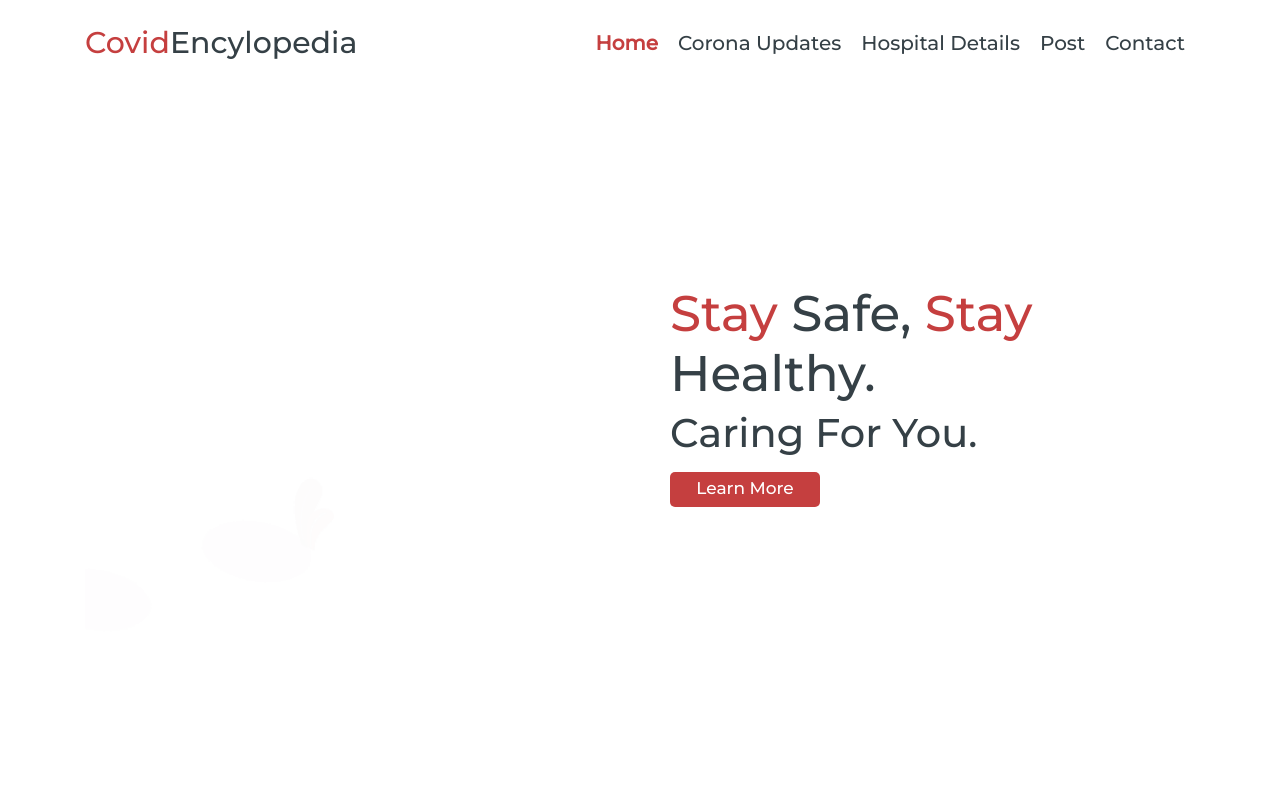
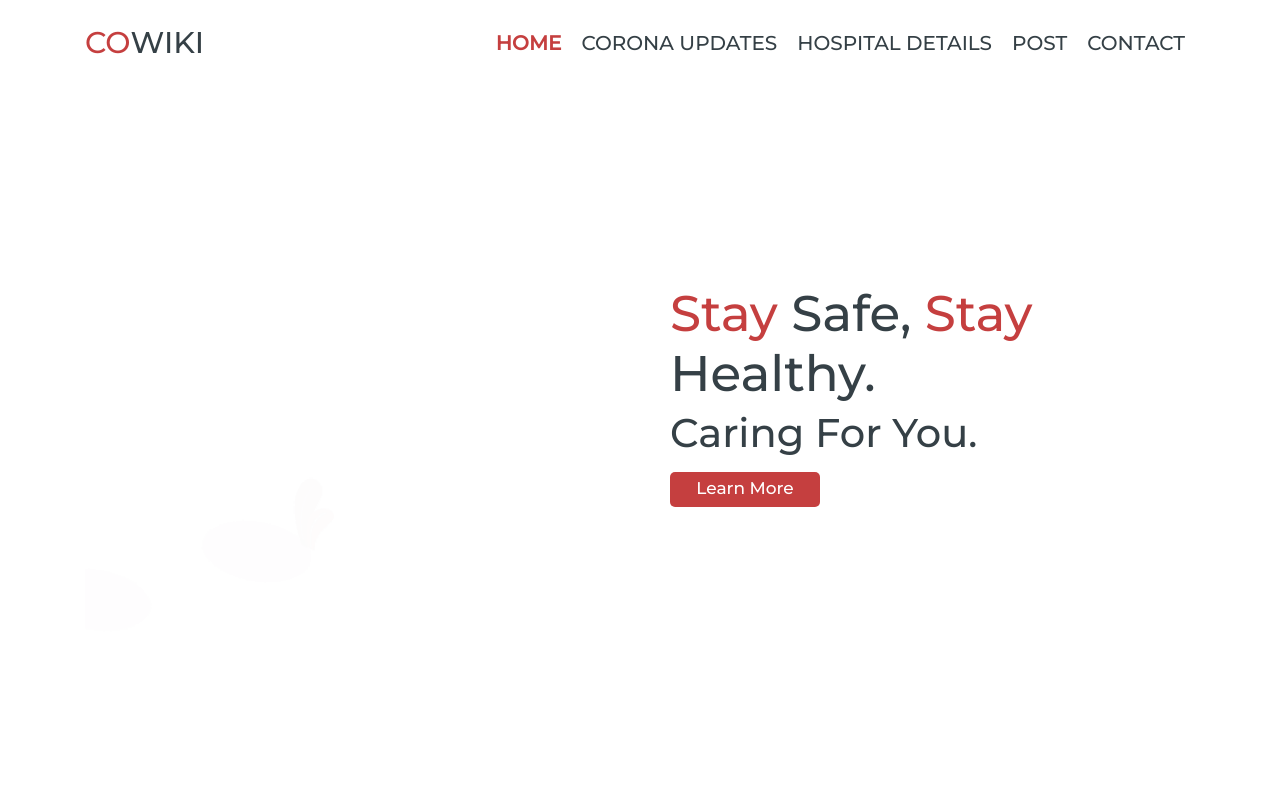
Before and after one commit to Punyaj/Covid-Encyclopedia, a plain HTML site: page index.html in a window 1280 px wide. Shown: the top 800 px of the page. Drawn offline with nearby package versions, Linux system fonts and the light colour scheme.

Commit message:
Add files via upload

```diff
--- a/index.html
+++ b/index.html
@@ -3,7 +3,7 @@
 <head>
     <meta charset="UTF-8">
     <meta name="viewport" content="width=device-width, initial-scale=1.0">
-    <title>COVID ENCYCLOPEDIA</title>
+    <title>COWIKI</title>
 
     <!-- aos css file cdn link  -->
     <link rel="stylesheet" href="https://cdnjs.cloudflare.com/ajax/libs/aos/2.3.4/aos.css">
@@ -30,16 +30,16 @@
 
 <div class="container">
 
-    <a href="#" class="logo"><span><bold>Covid</bold></span>Encylopedia</a>
+    <a href="#" class="logo"><span><bold>CO</bold></span>WIKI</a>
 
     <nav class="nav">
         <ul>
-            <li><a class="home-tag" href="#home">Home</a></li>
+            <li><a class="home-tag" href="#home">HOME</a></li>
             <!-- <li><a href="#about">about</a></li> -->
-            <li><a href="coronaupdates.html">Corona Updates</a></li>
-            <li><a href="hospitaldetails.html">Hospital Details</a></li>
-            <li><a href="post.html">post</a></li>
-            <li><a href="contact.html">contact</a></li>
+            <li><a href="coronaupdates.html">CORONA UPDATES</a></li>
+            <li><a href="hospitaldetails.html">HOSPITAL DETAILS</a></li>
+            <li><a href="post.html">POST</a></li>
+            <li><a href="contact.html">CONTACT</a></li>
 
         </ul>
     </nav>
@@ -355,7 +355,7 @@
         <div class="row">
 
             <div class="col-md-4" data-aos="fade-right">
-                <a href="#home" class="logo"><span><bold>Covid</bold></span>Encylopedia</a>
+                <a href="#home" class="logo"><span><bold>CO</bold></span>WIKI</a>
                 <p>Lorem ipsum, dolor sit amet consectetur adipisicing elit. Tenetur nemo porro quasi minima consequuntur dolorum, quas amet in autem id?</p>
             </div>
 
```
Also changed, not shown: contact.html (+8 -8 lines), hospitaldetails.html (+8 -8 lines), page1.html (+8 -8 lines), post.html (+8 -8 lines).
